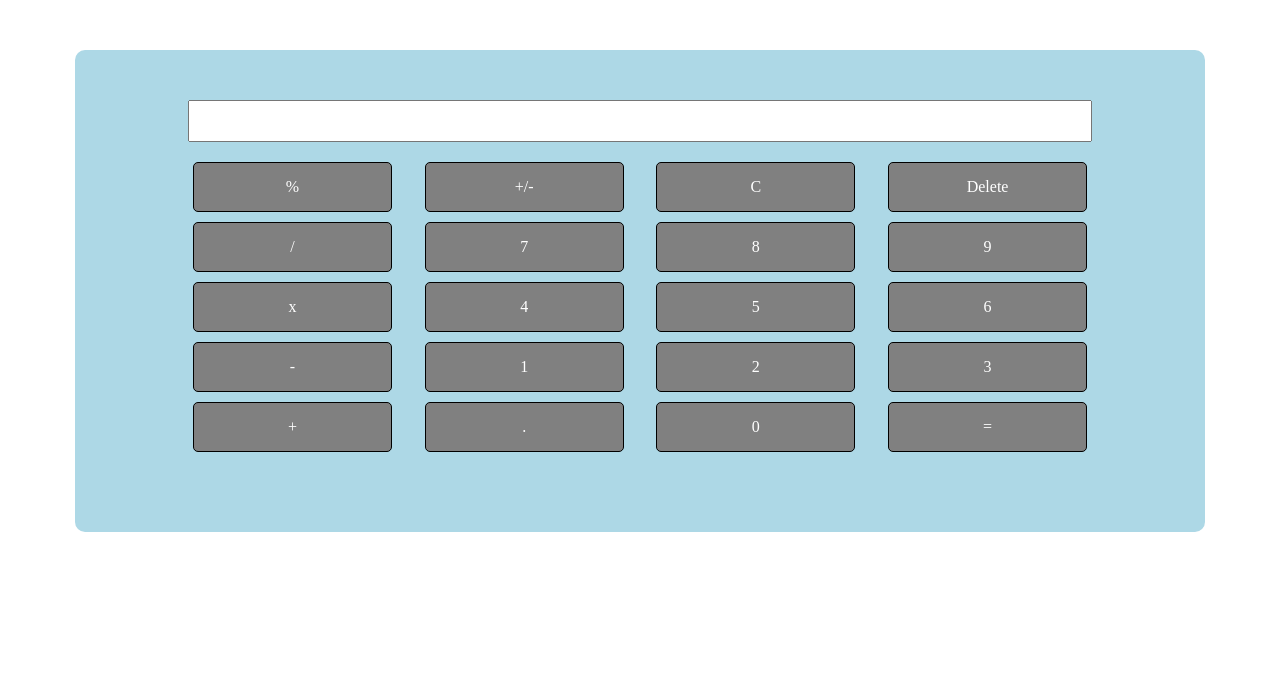
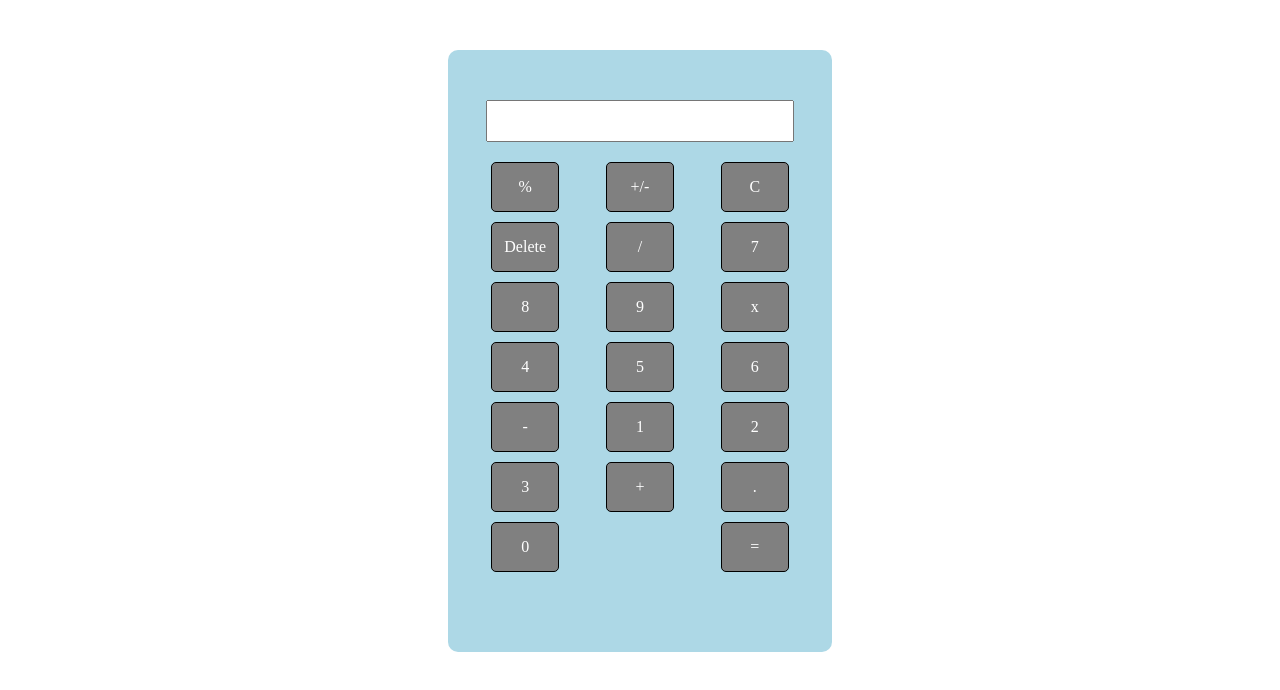
Before and after one commit to JonathanF95/calculatorApp, a plain HTML site: page index.html in a window 1280 px wide. Drawn offline with Linux system fonts and the light colour scheme.

Commit message:
Add files via upload

```diff
--- a/style.css
+++ b/style.css
@@ -7,8 +7,10 @@
 #calculator{
     background-color: lightblue;
     padding: 50px 0 75px 0;
-    margin: 50px 75px;
+    margin: 50px auto;
     border-radius: 10px;
+    width: 30%;
+    text-align: center;
 }
 
 .container{
```
